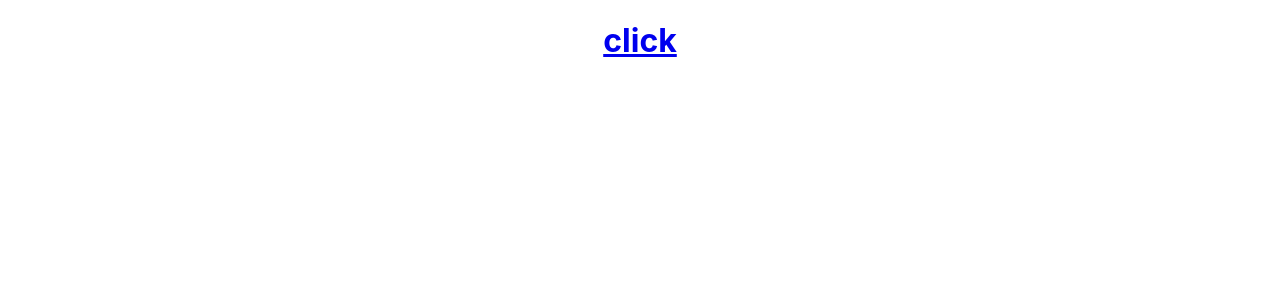
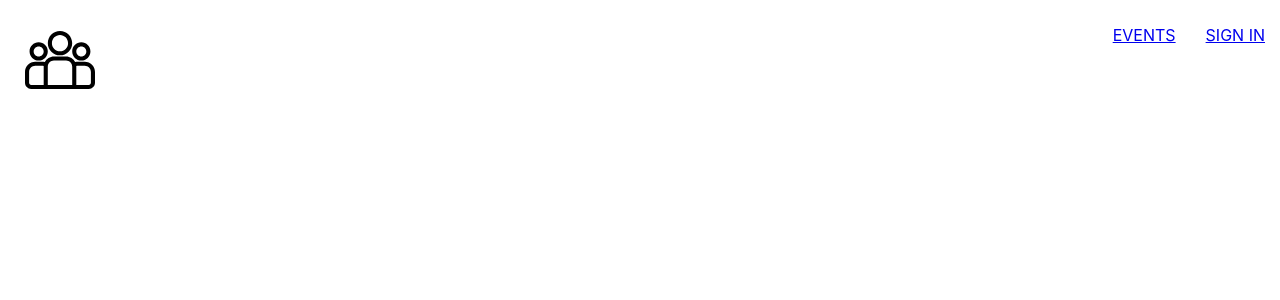
Before and after one commit to lindseydortch/project-3-frontend, a React (Create React App) app: page /event/1 in a window 1280 px wide. Shown: the top 300 px of the page. Built offline with nearby package versions, Linux system fonts and the light colour scheme.

Commit message:
Co-authored-by: Chloe Palmer <imupallnighttoGITsome@users.noreply.github.com>

```diff
--- a/package.json
+++ b/package.json
@@ -6,10 +6,13 @@
     "@testing-library/jest-dom": "^5.14.1",
     "@testing-library/react": "^11.2.7",
     "@testing-library/user-event": "^12.8.3",
+    "axios": "^0.21.1",
+    "cors": "^2.8.5",
     "react": "^17.0.2",
     "react-dom": "^17.0.2",
     "react-router-dom": "^5.2.0",
     "react-scripts": "4.0.3",
+    "sass": "^1.36.0",
     "web-vitals": "^1.1.2"
   },
   "scripts": {
--- a/src/App.js
+++ b/src/App.js
@@ -1,19 +1,16 @@
-import './App.css';
-import EventForm from './components/events/EventForm.jsx';
-import { Route, Link } from "react-router-dom";
+import "./App.css";
+import Header from "./components/header/header";
+import EventsList from "./components/events-group/events-list/events-list";
+import { Route } from "react-router-dom";
 
 
 function App() {
   return (
-    <div className="App">
-      <Link to='/events/add'>
-        <h1>click</h1>
-      </Link>
-      <main>
-        <Route path='/events/add'
-        component={EventForm}/>
-        </main>
-        </div>
+    <div>
+      <Header />
+      <Route path="/events" component={EventsList} />
+
+    </div>
   );
 }
 
--- /dev/null
+++ b/src/components/events-group/events-list/events-list.jsx
@@ -0,0 +1,53 @@
+import React, { useState, useEffect } from "react";
+import "./events-list.styles.scss";
+import axios from "axios";
+
+// this should show all of the event's currently availble. later we can seperate it to each city
+// we're going to work with axios to pull the json we have available to us here and display text/data
+
+function EventsList(props) {
+  useEffect(() => {
+    getEventData();
+  }, []);
+
+  const [eventData, setEventData] = useState([]);
+
+  // grabbing the data from backend db using axios
+  function getEventData() {
+    const url = "http://localhost:4000/events";
+    console.log(url);
+
+    axios
+      .get(url)
+      .then((res) => {
+        console.log(res.data);
+        const data = res.data;
+        setEventData(data);
+        console.log("data has been received");
+      })
+      .catch(() => {
+        console.log("error retreiving data");
+      });
+  }
+
+  return (
+    <div>
+      <section>
+        {eventData.map((event) => (
+          <div className="eventlisting" key={event.id}>
+            <h2>{event.title}</h2>
+            {/* <h2>{event.type}</h2> */}
+            <h3>{event.location}</h3>
+            <h3>{event.user}</h3>
+            {/* <h3>{event.inPerson}</h3>
+              <h3>{event.online}</h3>
+              <p>{event.description}</p> */}
+          </div>
+        ))}
+        {/* <EventDeets eventData={eventData} getEvent={getOneEvent}/> */}
+      </section>
+    </div>
+  );
+}
+
+export default EventsList;
--- /dev/null
+++ b/src/components/header/header.jsx
@@ -0,0 +1,24 @@
+import React from "react";
+import {Link} from 'react-router-dom'
+import "./header.styles.scss";
+import { ReactComponent as Logo } from "../../assets/group.svg";
+
+function Header() {
+  return (
+    <div className="header">
+      <Link className="logo-container" to="">
+        <Logo className="logo" />
+      </Link>
+      <div className="options">
+        <Link className="option" to="/events">
+          EVENTS
+        </Link>
+        <Link className="option" to="/signin">
+          SIGN IN
+        </Link>
+      </div>
+    </div>
+  );
+}
+
+export default Header;
--- /dev/null
+++ b/src/components/header/header.styles.scss
@@ -0,0 +1,25 @@
+.header {
+    height: 70px;
+    width: 100%;
+    display: flex;
+    justify-content: space-between;
+    margin-bottom: 25px;
+
+    .logo-container {
+      height: 100%;
+      width: 70px;
+      padding: 25px;
+    }
+
+    .options {
+      width: 50%;
+      height: 100%;
+      display: flex;
+      align-items: center;
+      justify-content: flex-end;
+
+      .option {
+        padding: 10px 15px;
+      }
+    }
+  }
```
Also changed, not shown: src/components/events-group/event-view-update-delete/event-view.jsx (added, +12 -0 lines), src/components/events-group/events-directory/events-directory.jsx (added, +13 -0 lines), src/assets/group.svg (added), src/components/events-group/EventForm.jsx (renamed from src/components/events/EventForm.jsx), src/components/events-group/event-view-update-delete/event-view.styles.scss (added), src/components/events-group/events-directory/events-directory.styles.scss (added), src/components/events-group/events-list/events-list.styles.scss (added), 1 other file (tests, documents, lock files or other folders).
